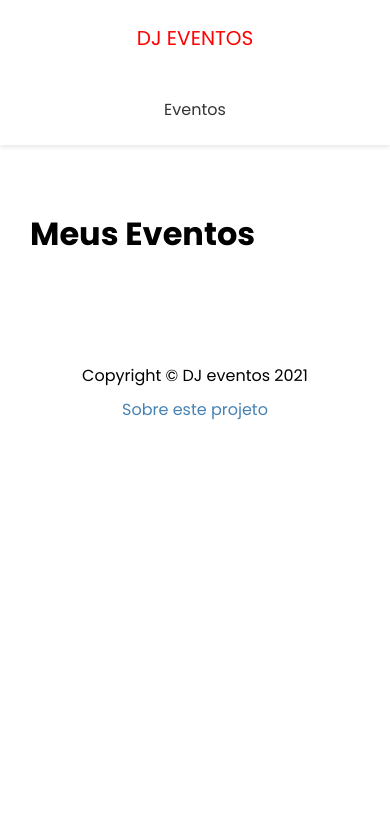
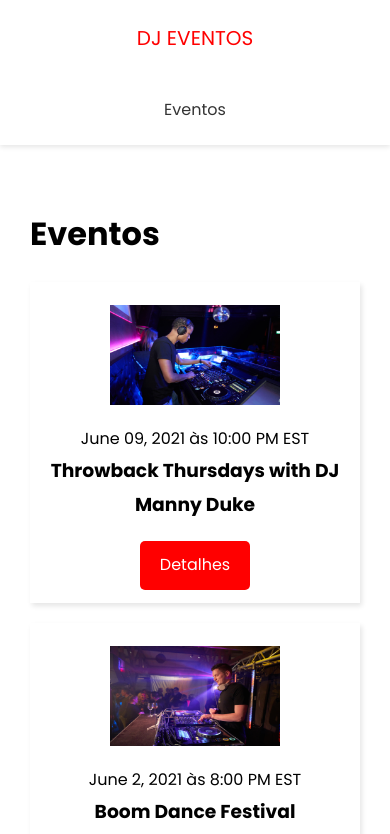
Before and after one commit to eduardoramos1/nextjs-djevent, a Next.js app: page /events in a window 390 px wide. Shown: the top 834 px of the page. Built offline with nearby package versions, Linux system fonts and the light colour scheme; no server answers.

Commit message:
listagem de eventos

```diff
--- /dev/null
+++ b/components/EventItem.js
@@ -0,0 +1,27 @@
+import Link from 'next/link';
+import Image from 'next/image';
+import styles from '@/styles/EventItem.module.css';
+
+export default function EventItem({ evt }) {
+  return (
+    <div className={styles.event}>
+      <div className={styles.img}>
+        <Image src={evt.image ? evt.image : '/images/event-default.png'} width={170} height={100} />
+      </div>
+
+      <div className={styles.info}>
+        <span>
+          {evt.date} às {evt.time}
+        </span>
+        <h3>{evt.name}</h3>
+      </div>
+
+      <div className={styles.link}>
+        <Link href={`/events/${evt.slug}`}>
+            <a className="btn">Detalhes</a>
+        </Link>
+      </div>
+
+    </div>
+  );
+}
--- a/pages/api/events/index.js
+++ b/pages/api/events/index.js
@@ -1,4 +1,5 @@
 const { events } = require('./data.json');
+
 
 export default function handler(req, res) {
   if (req.method === 'GET') {
--- a/pages/events/index.js
+++ b/pages/events/index.js
@@ -1,9 +1,30 @@
 import Layout from '@/components/Layout';
+import EventItem from '@/components/EventItem';
 
-export default function EventsPage() {
+import { API_URL } from '@/config/index';
+
+export default function EventesPage({ events }) {
+
   return (
-    <Layout title="Meus Eventos">
-      <h1>Meus Eventos</h1>
+    <Layout>
+      <h1>Eventos</h1>
+      {events.length === 0 && <h3>Sem eventos para mostrar</h3> }
+
+      {events.map(evt => (
+        <EventItem evt={evt} key={evt.id} />
+      ))}
     </Layout>
   );
 }
+
+// getServerSideProps vai executar toda vez que entrar nesta página, o código é executado do lado do servidor
+// getStaticProps executa em build time ( quando executa next build para construir a aplicação para produção, porém funciona no dev server também), bom para quando temos dados que não se alteram constantemente. Revalidate verifica se houve mudança nos dados a cada x segundos
+export async function getStaticProps() {
+  const res = await fetch(API_URL + '/api/events');
+  const events = await res.json();
+
+  return {
+    props: { events },
+    revalidate: 1,
+  };
+}
--- /dev/null
+++ b/styles/EventItem.module.css
@@ -0,0 +1,28 @@
+.event {
+    display: flex;
+    justify-content: space-between;
+    align-items: center;
+    margin: 20px 0;
+    padding: 13px;
+    box-shadow: 2px 3px 5px rgba(0,0,0, 0.1);
+}
+
+.img {
+    flex: 1;
+    margin: 10px;
+}
+
+.info {
+    flex: 2;
+}
+
+@media (max-width: 600px) {
+    .event {
+        flex-direction: column;
+        text-align: center;
+    }
+
+    .info {
+        margin-bottom: 20px;
+    }
+}
```
Also changed, not shown: pages/index.js (+17 -2 lines).
